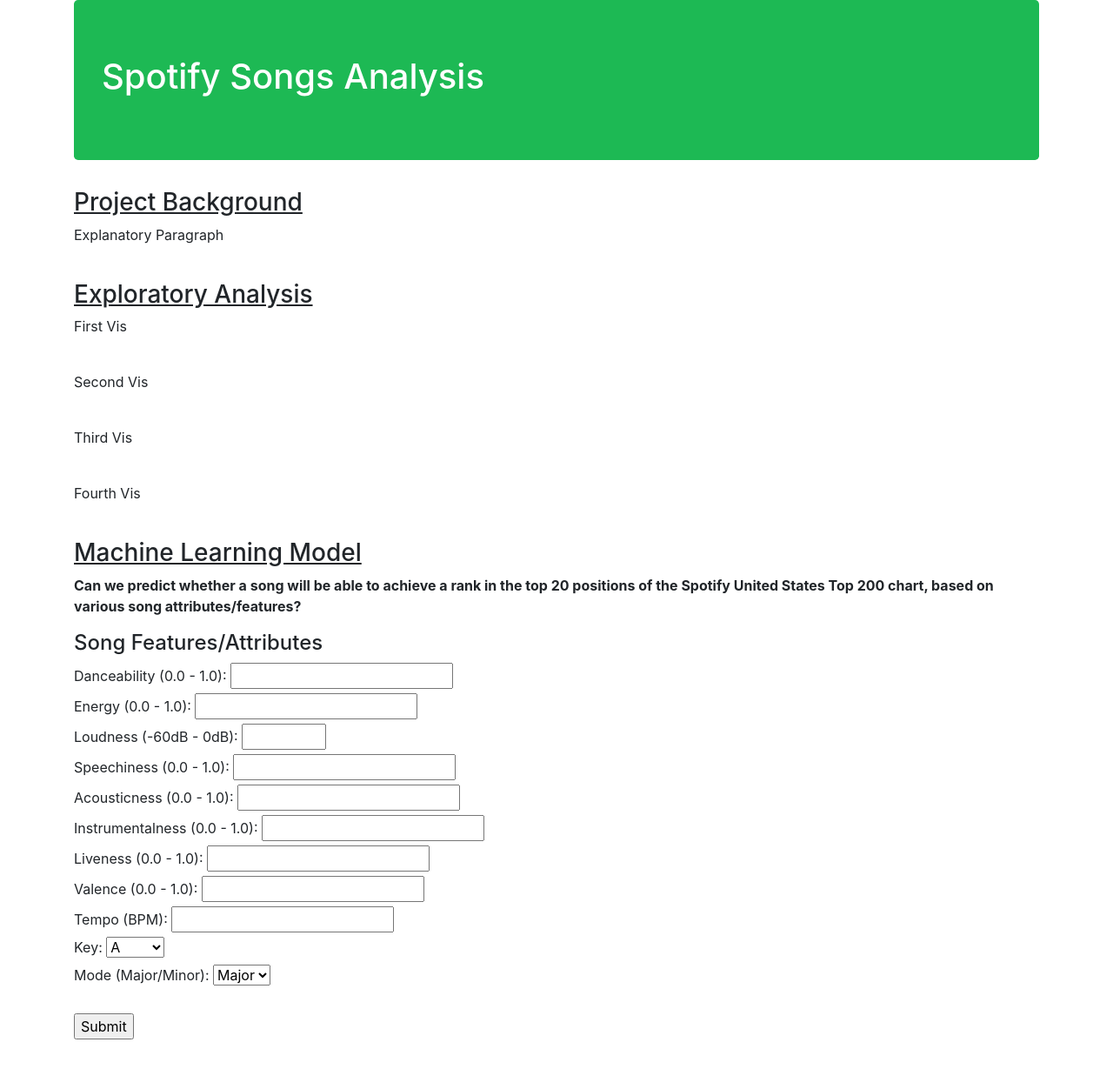
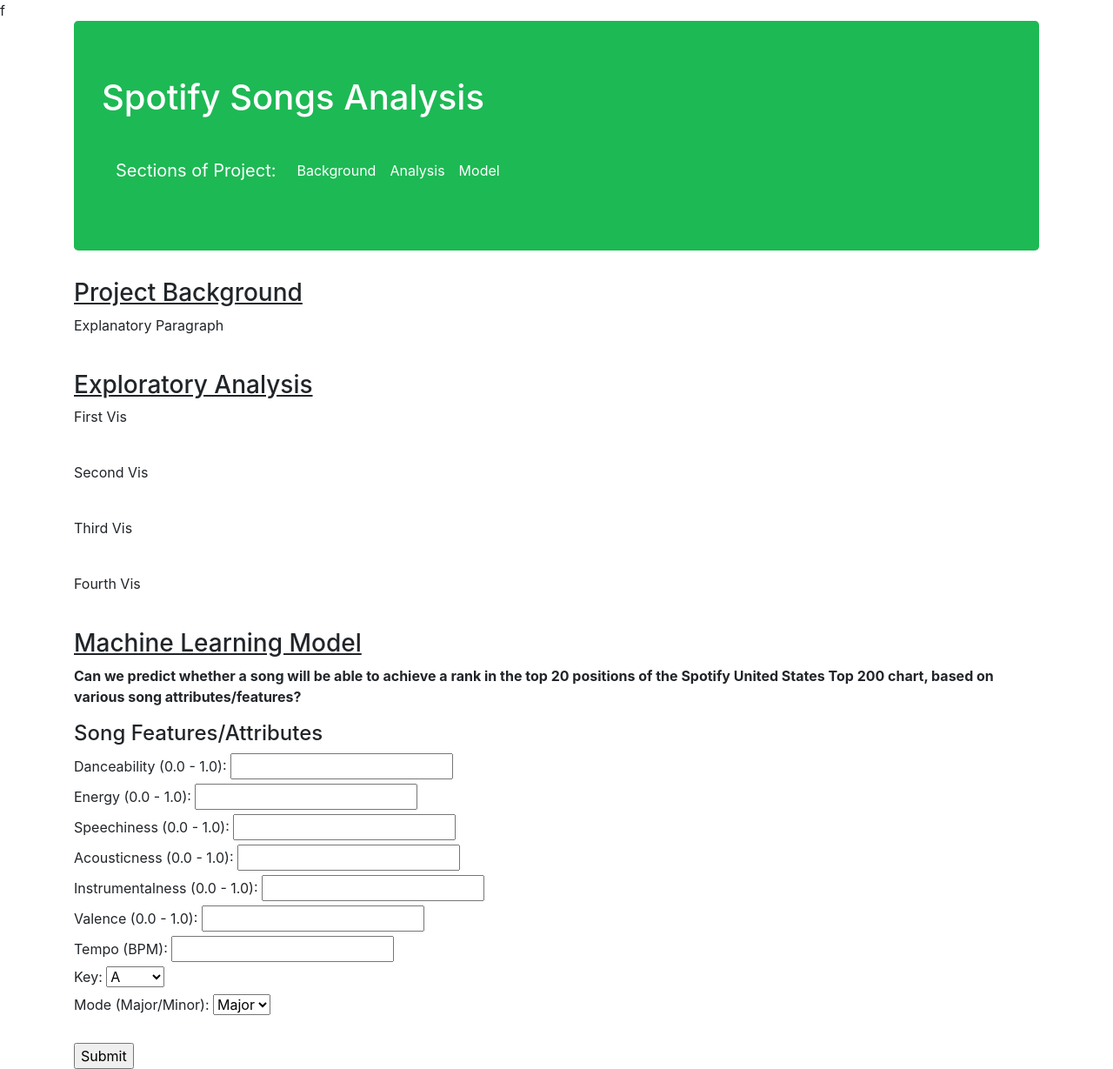
Before and after one commit to aseo67/Top_Songs_Analysis, a Flask app: page / in a window 1280 px wide. Shown: the whole page at 87% size. Before the commit the page ends 1195 px from the top, so only its background shows below. Run offline with Flask 2, Linux system fonts and the light colour scheme; some libraries are stand-ins or nearby versions.

Commit message:
Update flask app

```diff
--- a/app.py
+++ b/app.py
@@ -17,9 +17,6 @@
         energy = float(request.form["energy"])
         print(energy)
 
-        loudness = int(request.form["loudness"])
-        print(loudness)
-
         speechiness = float(request.form["speechiness"])
         print(speechiness)
 
@@ -28,9 +25,6 @@
 
         instrumentalness = float(request.form["instrumentalness"])
         print(instrumentalness)
-
-        liveness = float(request.form["liveness"])
-        print(liveness)
 
         valence = float(request.form["valence"])
         print(valence)
@@ -48,11 +42,9 @@
         prediction = predictions(
             danceability,
             energy,
-            loudness,
             speechiness,
             acousticness,
             instrumentalness,
-            liveness,
             valence,
             tempo,
             key_type,
--- a/run_ml.py
+++ b/run_ml.py
@@ -11,11 +11,9 @@
 def predictions(
     danceability,
     energy,
-    loudness,
     speechiness,
     acousticness,
     instrumentalness,
-    liveness,
     valence,
     tempo,
     key_type,
@@ -59,11 +57,9 @@
     return rf_model.predict([[
         danceability,
         energy,
-        loudness,
         speechiness,
         acousticness,
         instrumentalness,
-        liveness,
         valence,
         tempo,
         key_type,
--- a/templates/index.html
+++ b/templates/index.html
@@ -10,22 +10,37 @@
         href="https://maxcdn.bootstrapcdn.com/bootstrap/4.0.0/css/bootstrap.min.css"
         integrity="sha384-Gn5384xqQ1aoWXA+058RXPxPg6fy4IWvTNh0E263XmFcJlSAwiGgFAW/dAiS6JXm"
         crossorigin="anonymous"
-    />
+    />f
 </head>
 <body>
     <div class="container">
-        <div class="jumbotron" text-align="center" style="background-color: #1db954">
+        <div class="jumbotron" text-align="center" style="background-color: #1db954" id="topOfPage">
             <h1 style="color: #ffffff">Spotify Songs Analysis</h1>
+            <br>
+            <nav class="navbar navbar-expand-lg navbar-light" style="background-color: #1db954">
+                <a class="navbar-brand" style="color: #ffffff">Sections of Project:</a>
+                <button class="navbar-toggler" type="button" data-toggle="collapse" data-target="#navbarNavAltMarkup" aria-controls="navbarNavAltMarkup" aria-expanded="false" aria-label="Toggle navigation">
+                  <span class="navbar-toggler-icon"></span>
+                </button>
+                <div class="collapse navbar-collapse" id="navbarNavAltMarkup">
+                  <div class="navbar-nav">
+                    <a class="nav-item nav-link" style="color: #ffffff" href="#background">Background</a>
+                    <a class="nav-item nav-link" style="color: #ffffff" href="#analysis">Analysis</a>
+                    <a class="nav-item nav-link" style="color: #ffffff" href="#model">Model</a>
+                  </div>
+                </div>
+              </nav>
         </div>
+
     </div>
 
-    <div class="container">
+    <div class="container" id="background">
         <h3><u>Project Background</u></h3>
         <p>Explanatory Paragraph</p>
         <br>
     </div>
 
-    <div class="container">
+    <div class="container" id="analysis">
         <h3><u>Exploratory Analysis</u></h3>
         <p>First Vis</p>
         <br>
@@ -37,7 +52,7 @@
         <br>
     </div>
 
-    <div class="container">
+    <div class="container" id="model">
         <h3><u>Machine Learning Model</u></h3>
         <p><b>Can we predict whether a song will be able to achieve a rank in the top 20 positions of the Spotify United States Top 200 chart, based on various song attributes/features?</b></p>
         <h4>Song Features/Attributes</h4>
@@ -48,9 +63,6 @@
             <label>Energy (0.0 - 1.0):</label>
             <input type="float" name="energy">
             <br>
-            <label>Loudness (-60dB - 0dB):</label>
-            <input type="number" min=-60 max=0 name="loudness">
-            <br>
             <label>Speechiness (0.0 - 1.0):</label>
             <input type="float" name="speechiness">
             <br>
@@ -59,9 +71,6 @@
             <br>
             <label>Instrumentalness (0.0 - 1.0):</label>
             <input type="float" name="instrumentalness">
-            <br>
-            <label>Liveness (0.0 - 1.0):</label>
-            <input type="float" name="liveness">
             <br>
             <label>Valence (0.0 - 1.0):</label>
             <input type="float" name="valence">
```
